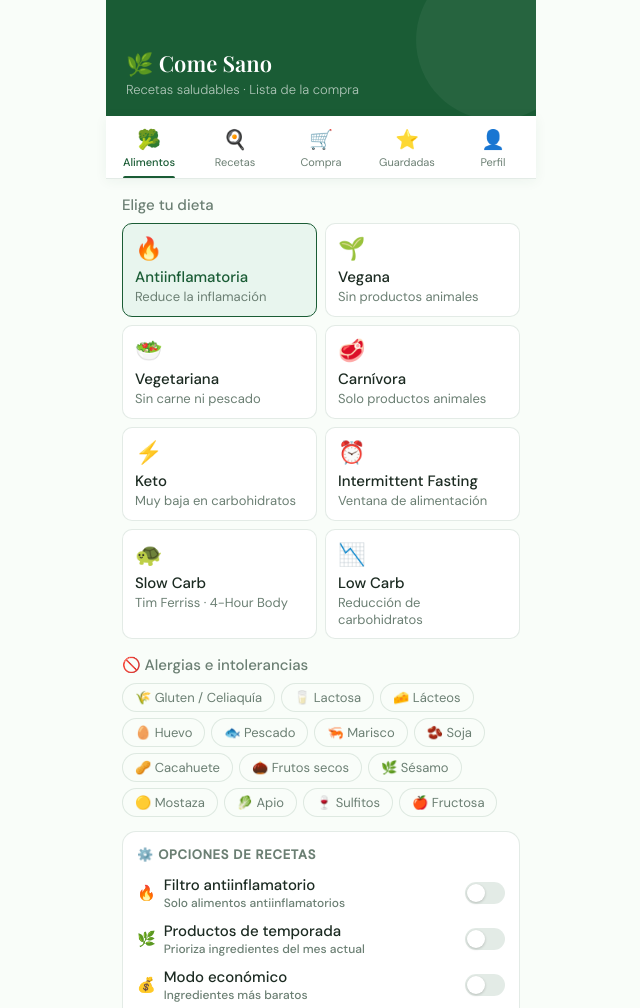
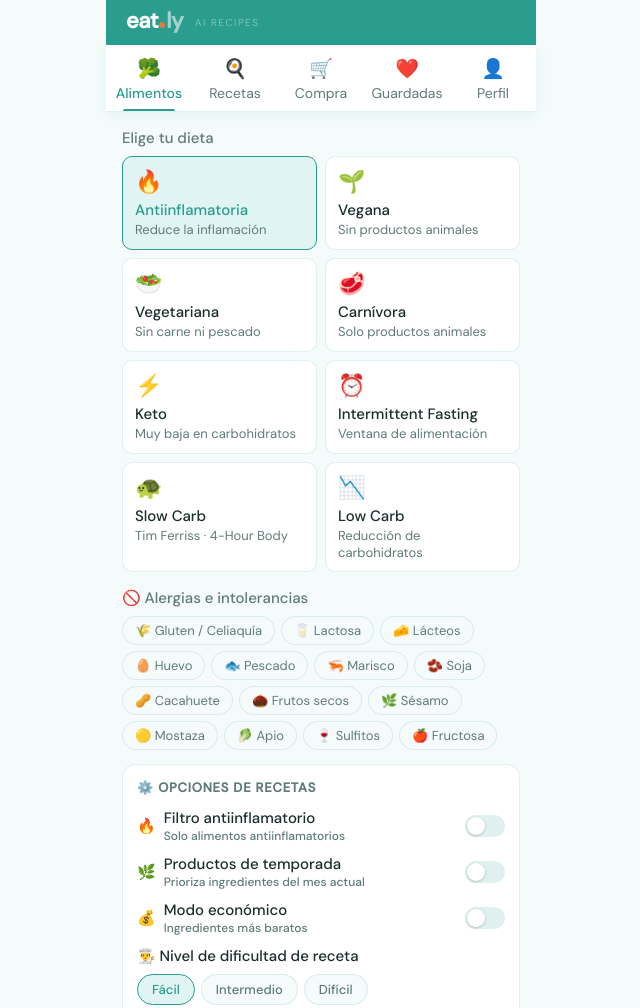
Before and after one commit to maikgoo/Comer_sano_app, a website: page index.html in a window 1280 px wide. Shown: the top 1008 px of the page, without its empty margins (319-959 px from the left). Drawn offline with nearby package versions, Linux system fonts and the light colour scheme.

Commit message:
Update index.html

```diff
--- a/index.html
+++ b/index.html
@@ -5,25 +5,27 @@
 <meta name="viewport" content="width=device-width, initial-scale=1.0, maximum-scale=1.0, user-scalable=no">
 <meta name="apple-mobile-web-app-capable" content="yes">
 <meta name="apple-mobile-web-app-status-bar-style" content="black-translucent">
-<meta name="apple-mobile-web-app-title" content="Come Sano">
-<meta name="theme-color" content="#1a5c35">
-<title>Come Sano</title>
+<meta name="apple-mobile-web-app-title" content="Eatly">
+<meta name="theme-color" content="#2a9d8f">
+<title>Eatly</title>
 <link rel="preconnect" href="https://fonts.googleapis.com">
 <link href="https://fonts.googleapis.com/css2?family=Playfair+Display:wght@400;600&family=DM+Sans:wght@300;400;500&display=swap" rel="stylesheet">
 <style>
 :root {
-  --green-dark: #1a5c35; --green-mid: #2d8653; --green-light: #e8f5ee; --green-pale: #f2faf6;
-  --accent: #e07b39; --text: #1c2b22; --text-muted: #6b7f73; --border: rgba(26,92,53,0.12);
-  --bg: #f9fdf9; --white: #ffffff; --radius: 14px; --radius-sm: 8px;
+  --green-dark: #2a9d8f; --green-mid: #3dbdae; --green-light: #e0f5f3; --green-pale: #f0fafa;
+  --accent: #e07b39; --text: #1a2e2c; --text-muted: #5f7b79; --border: rgba(42,157,143,0.15);
+  --bg: #f5fbfb; --white: #ffffff; --radius: 14px; --radius-sm: 8px;
 }
 * { box-sizing: border-box; margin: 0; padding: 0; -webkit-tap-highlight-color: transparent; }
 body { font-family: 'DM Sans', sans-serif; background: var(--bg); color: var(--text); max-width: 430px; margin: 0 auto; min-height: 100vh; overflow-x: hidden; }
-.header { background: var(--green-dark); padding: 48px 20px 18px; position: relative; overflow: hidden; }
-.header::before { content: ''; position: absolute; top: -40px; right: -40px; width: 160px; height: 160px; background: rgba(255,255,255,0.05); border-radius: 50%; }
-.header h1 { font-family: 'Playfair Display', serif; font-size: 22px; font-weight: 600; color: white; margin-bottom: 3px; }
-.header p { font-size: 13px; color: rgba(255,255,255,0.65); font-weight: 300; }
-.nav { display: flex; background: var(--white); border-bottom: 1px solid var(--border); position: sticky; top: 0; z-index: 50; box-shadow: 0 2px 12px rgba(26,92,53,0.06); }
-.nav-btn { flex: 1; padding: 11px 4px 9px; border: none; background: none; cursor: pointer; display: flex; flex-direction: column; align-items: center; gap: 3px; font-family: 'DM Sans', sans-serif; color: var(--text-muted); font-size: 11px; font-weight: 400; position: relative; }
+.header { background: var(--green-dark); padding: 10px 20px 10px; position: relative; overflow: hidden; display: flex; align-items: center; gap: 10px; }
+.header-logo { display: flex; align-items: baseline; gap: 0; line-height: 1; }
+.header-logo .eat { font-family: 'DM Sans', sans-serif; font-size: 22px; font-weight: 600; color: white; letter-spacing: -0.5px; }
+.header-logo .ly  { font-family: 'DM Sans', sans-serif; font-size: 22px; font-weight: 600; color: rgba(255,255,255,0.55); letter-spacing: -0.5px; }
+.header-logo .dot { width: 6px; height: 6px; background: #e07b39; border-radius: 50%; margin: 0 1px 7px; flex-shrink: 0; }
+.header-tag { font-size: 10px; color: rgba(255,255,255,0.45); letter-spacing: 1.5px; text-transform: uppercase; font-weight: 300; margin-left: 2px; align-self: center; }
+.nav { display: flex; background: var(--white); border-bottom: 1px solid var(--border); position: sticky; top: 0; z-index: 50; box-shadow: 0 2px 12px rgba(42,157,143,0.1); }
+.nav-btn { flex: 1; padding: 11px 4px 9px; border: none; background: none; cursor: pointer; display: flex; flex-direction: column; align-items: center; gap: 3px; font-family: 'DM Sans', sans-serif; color: var(--text-muted); font-size: 14px; font-weight: 400; position: relative; }
 .nav-btn.active { color: var(--green-dark); font-weight: 500; }
 .nav-btn.active::after { content: ''; position: absolute; bottom: 0; left: 20%; right: 20%; height: 2px; background: var(--green-dark); border-radius: 2px 2px 0 0; }
 .nav-icon { font-size: 19px; }
@@ -180,15 +182,17 @@ body { font-family: 'DM Sans', sans-serif; background: var(--bg); color: var(--t
 <div class="install-banner" id="install-banner">📱 Safari → compartir → "Añadir a pantalla de inicio"</div>
 
 <div class="header">
-  <h1>🌿 Come Sano</h1>
-  <p>Recetas saludables · Lista de la compra</p>
+  <div class="header-logo">
+    <span class="eat">eat</span><span class="dot"></span><span class="ly">ly</span>
+  </div>
+  <span class="header-tag">AI Recipes</span>
 </div>
 
 <nav class="nav">
   <button class="nav-btn active" onclick="showScreen('foods')"><span class="nav-icon">🥦</span>Alimentos</button>
   <button class="nav-btn" onclick="showScreen('recipes')"><span class="nav-icon">🍳</span>Recetas</button>
   <button class="nav-btn" onclick="showScreen('shop')"><span class="nav-icon">🛒</span>Compra</button>
-  <button class="nav-btn" onclick="showScreen('saved')"><span class="nav-icon">⭐</span>Guardadas</button>
+  <button class="nav-btn" onclick="showScreen('saved')"><span class="nav-icon">❤️</span>Guardadas</button>
   <button class="nav-btn" onclick="showScreen('profile')"><span class="nav-icon">👤</span>Perfil</button>
 </nav>
 
@@ -368,7 +372,7 @@ body { font-family: 'DM Sans', sans-serif; background: var(--bg); color: var(--t
 <div id="screen-saved" class="screen">
   <p class="section-sub">Tus recetas favoritas guardadas.</p>
   <div id="saved-container">
-    <div class="empty-state"><div class="empty-icon">⭐</div><p>Aún no has guardado ninguna receta.</p></div>
+    <div class="empty-state"><div class="empty-icon">❤️</div><p>Aún no has guardado ninguna receta.</p></div>
   </div>
 </div>
 
@@ -1446,7 +1450,7 @@ function shareShopList(method) {
   const catOrder = [...SHOP_CATEGORIES.map(c => c.label), '🛍️ Otros'];
   const sortedCats = Object.keys(groups).sort((a,b) => catOrder.indexOf(a) - catOrder.indexOf(b));
 
-  let text = '🛒 *Lista de la compra — Come Sano*\n\n';
+  let text = '🛒 *Lista de la compra — Eatly*\n\n';
   sortedCats.forEach(cat => {
     text += `*${cat}*\n`;
     groups[cat].forEach(item => {
@@ -1455,7 +1459,7 @@ function shareShopList(method) {
     });
     text += '\n';
   });
-  text += '_Generado con Come Sano 🌿_';
+  text += '_Generado con Eatly 🌿_';
 
   if (method === 'whatsapp') {
     window.open(`https://wa.me/?text=${encodeURIComponent(text)}`, '_blank');
```
